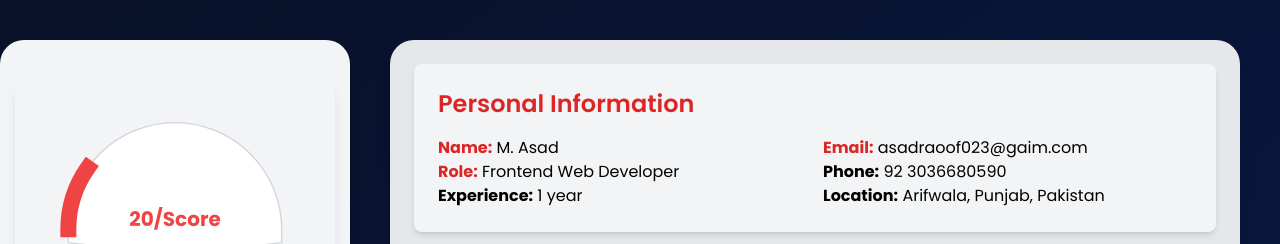
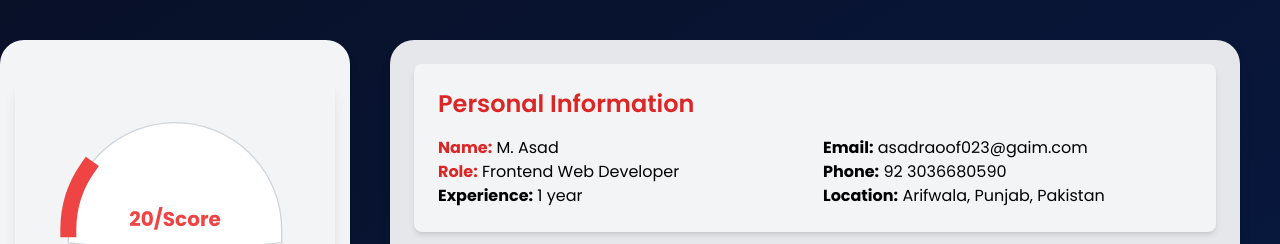
Before and after one commit to the-asad-iqbal/OptimalCV, a React (Vite) app in the folder client/: page /resume/1 in a window 1280 px wide. Shown: the top 244 px of the page. Built offline with nearby package versions, Linux system fonts and the light colour scheme; no server answers.

Commit message:
Revert "Update Data.jsx"
This reverts commit faf3cdd62597624127baf014679458aa604a0b1a.

```diff
--- a/client/src/components/Data.jsx
+++ b/client/src/components/Data.jsx
@@ -314,7 +314,7 @@ const Data = ({}) => {
                </div>
                <div>
                   <p>
-                     <strong className="text-red-600">Email:</strong> {res.personalInfo.email.value}
+                     <strong>Email:</strong> {res.personalInfo.email.value}
                   </p>
                   <p>
                      <strong>Phone:</strong> {res.personalInfo.phone.value}
```
